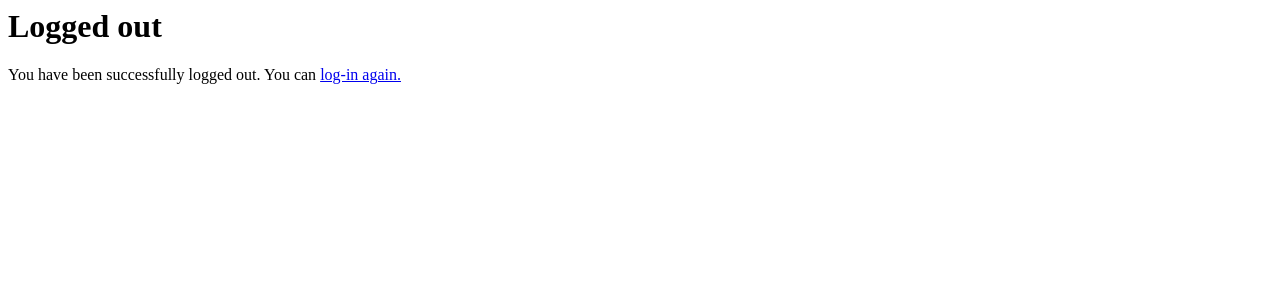
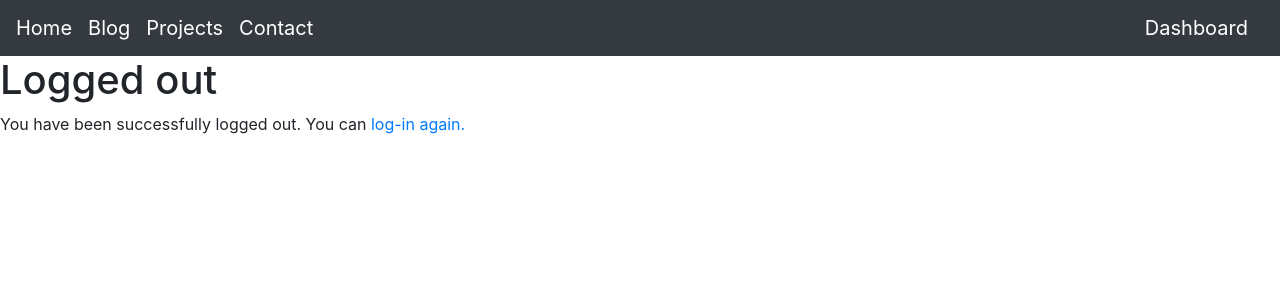
Before and after one commit to DanielPalacz/DjangoSimpleBlogApp, a Django app: page /logged_out/ in a window 1280 px wide. Shown: the top 300 px of the page. Run offline with Django 5.2, Linux system fonts and the light colour scheme.

Commit message:
adds cosmetic enhancements around html templates

```diff
--- a/mysite/blog/templates/blog/base.html
+++ b/mysite/blog/templates/blog/base.html
@@ -16,13 +16,16 @@
   <body>
 
   <nav class="navbar navbar-expand-lg navbar-dark bg-dark">
+      <div class="navbar-nav mr-auto">
+          <a class="navbar-brand" href="{% url 'blog:home' %}">Home</a>
+          <a class="navbar-brand" href="{% url 'blog:blog' %}">Blog</a>
+          <a class="navbar-brand" href="{% url 'blog:projects' %}">Projects</a>
+          <a class="navbar-brand" href="{% url 'blog:contact' %}">Contact</a>
+      </div>
 
-      <a class="navbar-brand" href="{% url 'blog:home' %}">Home</a>
-      <a class="navbar-brand" href="{% url 'blog:blog' %}">Blog</a>
-      <a class="navbar-brand" href="{% url 'blog:projects' %}">Projects</a>
-      <a class="navbar-brand" href="{% url 'blog:contact' %}">Contact</a>
-      <a class="navbar-brand" href="{% url 'login:dashboard' %}">Dashboard</a>
-
+      <div class="navbar-nav ml-auto">
+        <a class="navbar-brand" href="{% url 'login:dashboard' %}">Dashboard</a>
+      </div>
 
   </nav>
 
--- a/mysite/login/templates/registration/user_logged_out.html
+++ b/mysite/login/templates/registration/user_logged_out.html
@@ -1,3 +1,12 @@
+{% extends "blog/base.html" %}
+
+{% block title %}
+Login page.
+{% endblock %}
+
+
+{% block content %}
+
     {% if request.user.is_authenticated %}
             <p>Logged as '{{request.user}}' user.</p>
 
@@ -11,3 +20,6 @@
 <p>You have been successfully logged out. You can <a href="{% url 'login:login' %}">log-in again.</a>
 </p>
 {% endif %}
+
+
+{% endblock %}
```
Also changed, not shown: mysite/login/templates/registration/login.html (+13 -0 lines).
